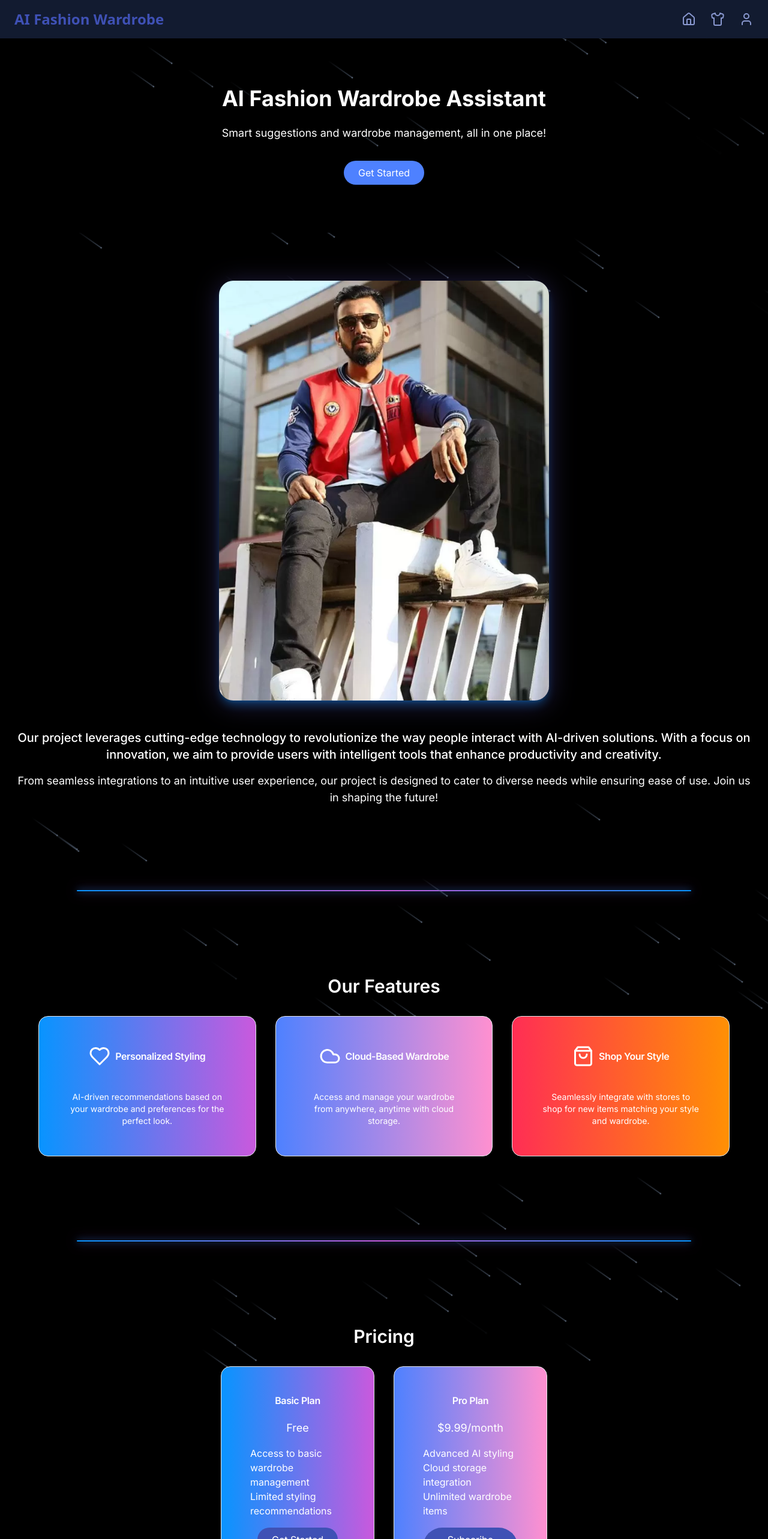
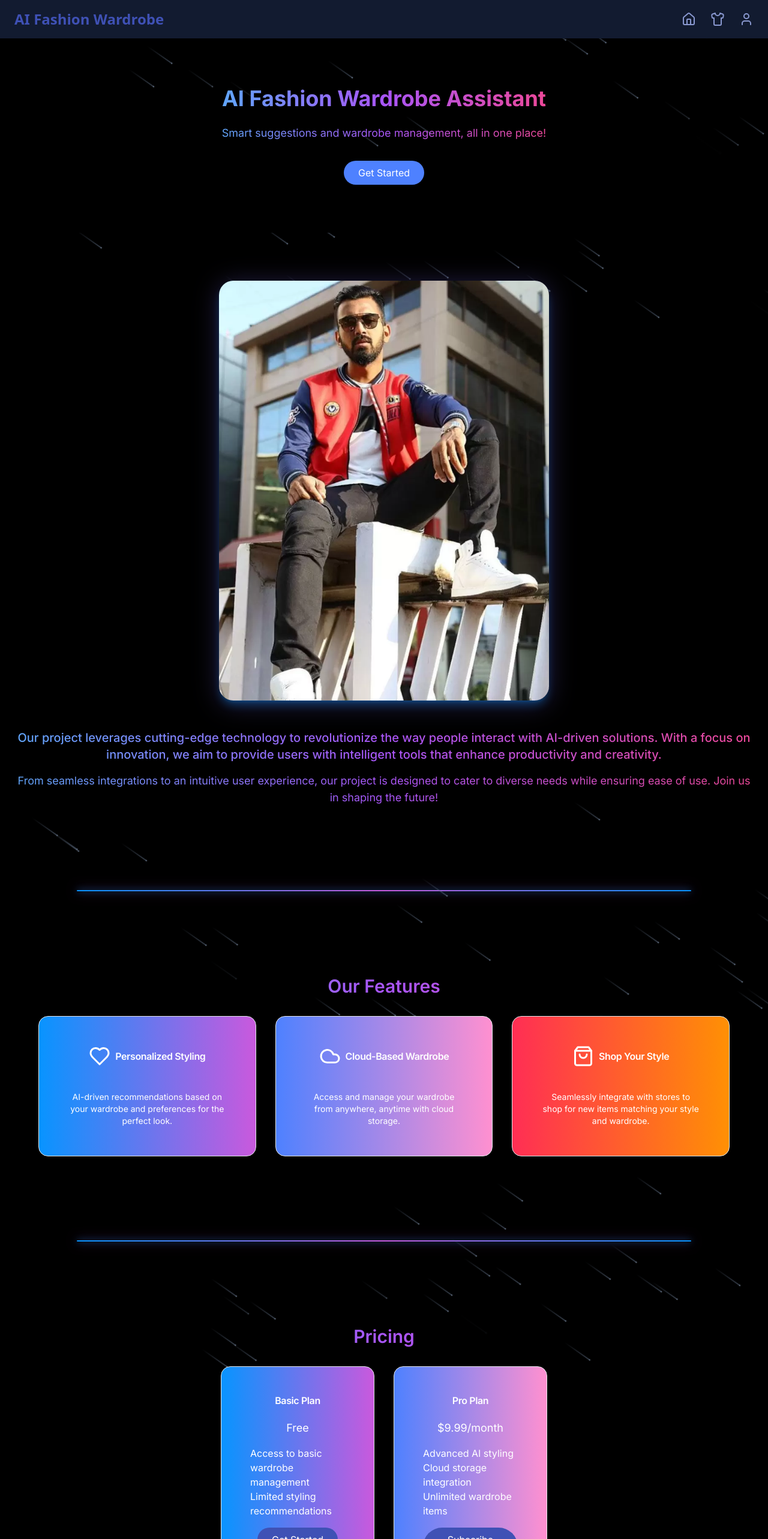
Before and after one commit to MarkLopes11/RUBIX25_37_QuantumCoders, a Next.js app in the folder frontend/: page / in a window 1280 px wide. Shown: the top 2566 px of the page at 60% size. Built offline with nearby package versions, Linux system fonts and the light colour scheme.

Commit message:
small changes

```diff
--- a/frontend/components/Features.tsx
+++ b/frontend/components/Features.tsx
@@ -39,10 +39,10 @@ const Features = () => {
 
       {/* Project Description */}
       <div className="text-center relative z-20 mt-8 px-6">
-        <p className="text-xl text-white font-medium mb-4">
+        <p className="text-xl bg-clip-text text-transparent bg-gradient-to-r from-blue-400 via-purple-500 to-pink-500 font-medium mb-4">
           Our project leverages cutting-edge technology to revolutionize the way people interact with AI-driven solutions. With a focus on innovation, we aim to provide users with intelligent tools that enhance productivity and creativity.
         </p>
-        <p className="text-lg text-white">
+        <p className="text-lg bg-clip-text text-transparent bg-gradient-to-r from-blue-400 via-purple-500 to-pink-500">
           From seamless integrations to an intuitive user experience, our project is designed to cater to diverse needs while ensuring ease of use. Join us in shaping the future!
         </p>
       </div>
--- a/frontend/components/Header.tsx
+++ b/frontend/components/Header.tsx
@@ -20,7 +20,7 @@ const Header = () => {
           <Link href="#services" className="text-n-3 hover:text-n-1 transition">
             <Shirt size={24} />
           </Link>
-          <Link href="/profile" className="text-n-3 hover:text-n-1 transition">
+          <Link href="#" className="text-n-3 hover:text-n-1 transition">
             <User size={24} />
           </Link>
           <UserButton/>
--- a/frontend/components/HeroSection.tsx
+++ b/frontend/components/HeroSection.tsx
@@ -7,8 +7,8 @@ const HeroSection = () => {
     <section className="flex justify-center items-center bg-black py-20 relative">
       <Meteors number={30} className="absolute inset-0 z-0" /> {/* Add meteors effect */}
       <div className="text-center relative z-10">
-        <h1 className="text-4xl font-bold text-white mb-6">AI Fashion Wardrobe Assistant</h1>
-        <p className="text-lg text-white mb-8">Smart suggestions and wardrobe management, all in one place!</p>
+        <h1 className="text-4xl font-bold bg-clip-text text-transparent bg-gradient-to-r from-blue-400 via-purple-500 to-pink-500 mb-6">AI Fashion Wardrobe Assistant</h1>
+        <p className="text-lg bg-clip-text text-transparent bg-gradient-to-r from-blue-400 via-purple-500 to-pink-500 mb-8">Smart suggestions and wardrobe management, all in one place!</p>
         <Link href="/FashionAIHelper">
           <button className="bg-[#4E81FF] text-white py-2 px-6 rounded-full hover:bg-[#FF90D0] transition">
             Get Started
--- a/frontend/components/Pricing.tsx
+++ b/frontend/components/Pricing.tsx
@@ -8,7 +8,7 @@ const Pricing = () => {
       {/* Meteor Background Effect */}
       <Meteors number={30} className="absolute inset-0 z-10" />
 
-      <h2 className="text-3xl font-semibold text-white mb-8 relative z-20">Pricing</h2>
+      <h2 className="text-3xl font-semibold bg-clip-text text-transparent bg-gradient-to-r from-blue-400 via-purple-500 to-pink-500 mb-8 relative z-20">Pricing</h2>
       <div className="flex justify-center gap-8 px-4 sm:px-8 lg:px-16 relative z-20">
         {/* Basic Plan Card */}
         <Card className="bg-gradient-to-r from-[#0894FF] to-[#C959DD] w-64 p-6 rounded-2xl shadow-xl hover:shadow-2xl transform transition-all hover:scale-105">
--- a/frontend/components/Services.tsx
+++ b/frontend/components/Services.tsx
@@ -9,7 +9,7 @@ const Services = () => {
       {/* Meteor Background Effect */}
       <Meteors number={30} className="absolute inset-0 z-10" />
 
-      <h2 className="text-3xl font-semibold text-white mb-8 relative z-20">Our Features</h2>
+      <h2 className="text-3xl font-semibold bg-clip-text text-transparent bg-gradient-to-r from-blue-400 via-purple-500 to-pink-500 mb-8 relative z-20">Our Features</h2>
 
       <div className="grid grid-cols-1 sm:grid-cols-2 lg:grid-cols-3 gap-8 px-4 sm:px-8 lg:px-16 relative z-20">
         {/* Personalized Styling Service */}
```
